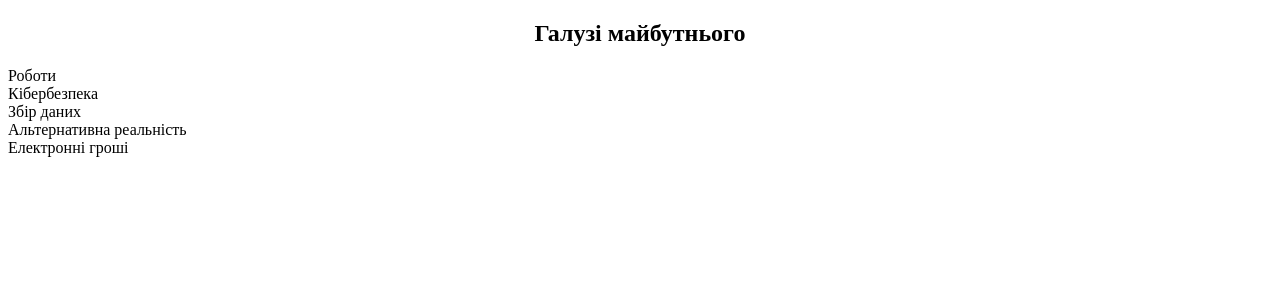
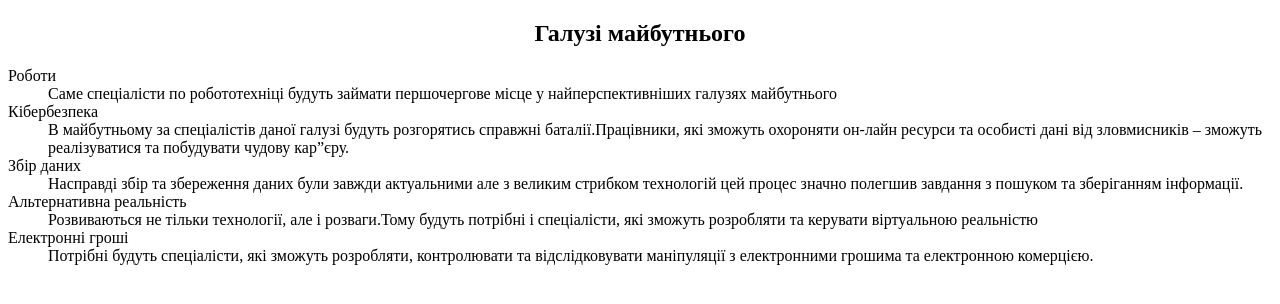
Before and after one commit to ananas-palkina/ananas-palkina.github.io, a plain HTML site: page Галузі майбутнього.html in a window 1280 px wide. Drawn offline with Linux system fonts and the light colour scheme.

Commit message:
Update Галузі майбутнього.html

```diff
--- a/Галузі майбутнього.html
+++ b/Галузі майбутнього.html
@@ -6,6 +6,15 @@
 </head>
 <body>
 	<center><h2>Галузі майбутнього</h2></center>
-	<p>Роботи<br>Кібербезпека<br>Збір даних<br>Альтернативна реальність<br>Електронні гроші</p>
+	<dt>Роботи</dt>
+	<dd>Саме спеціалісти по робототехніці будуть займати першочергове місце у найперспективніших галузях майбутнього</dd>
+	<dt>Кібербезпека</dt>
+	<dd>В майбутньому за спеціалістів даної галузі будуть розгорятись справжні баталії.Працівники, які зможуть охороняти он-лайн ресурси та особисті дані від зловмисників – зможуть реалізуватися та побудувати чудову кар”єру.</dd>
+	<dt>Збір даних</dt>
+	<dd>Насправді збір та збереження даних були завжди актуальними але з великим стрибком технологій цей процес значно полегшив завдання з пошуком та зберіганням інформації.</dd>
+	<dt>Альтернативна реальність</dt>
+	<dd>Розвиваються не тільки технології, але і розваги.Тому будуть потрібні і спеціалісти, які зможуть розробляти та керувати віртуальною реальністю</dd>
+	<dt>Електронні гроші</dt>
+	<dd>Потрібні будуть спеціалісти, які зможуть розробляти, контролювати та відслідковувати маніпуляції з електронними грошима та електронною комерцією.</dd>
 </body>
 </html>
```
